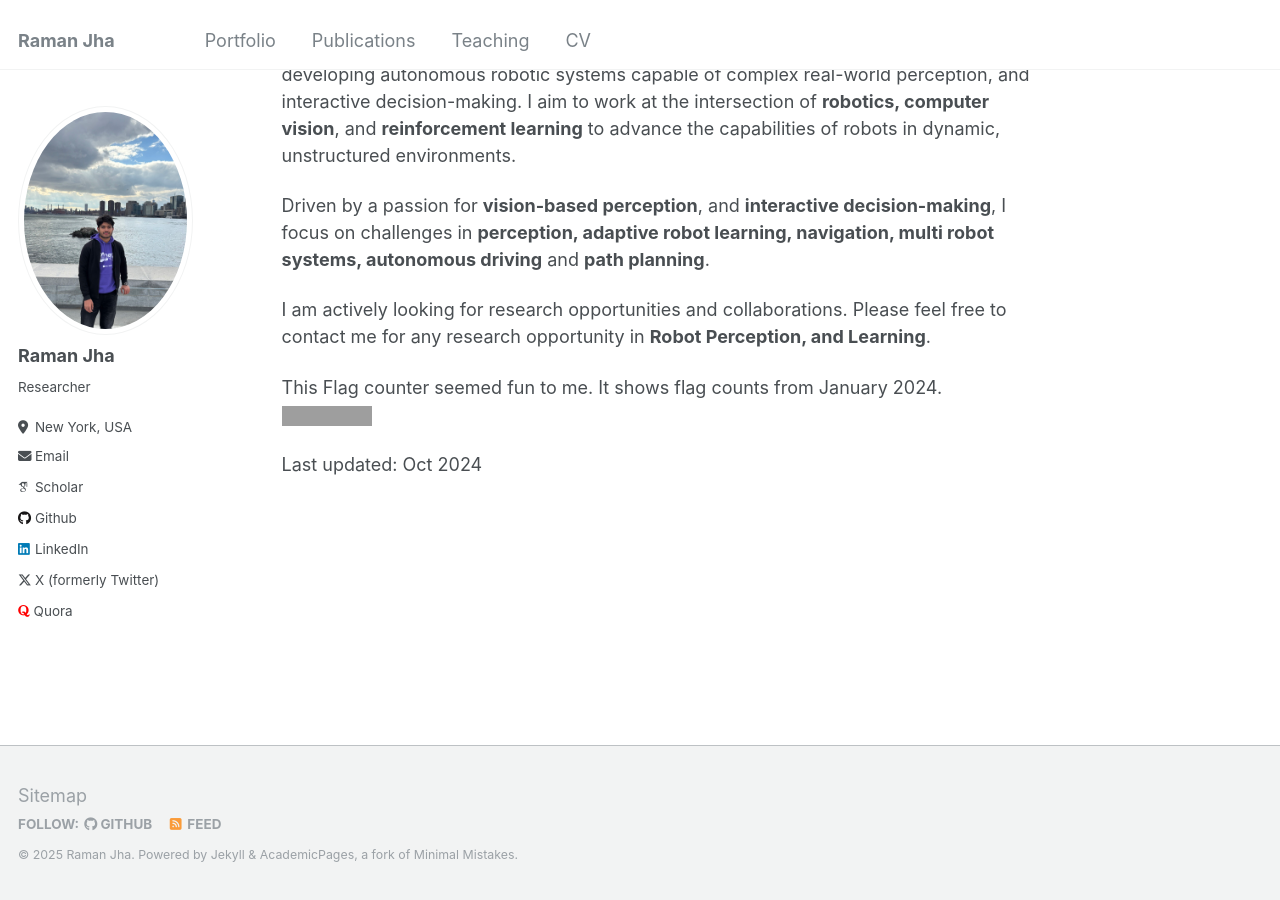
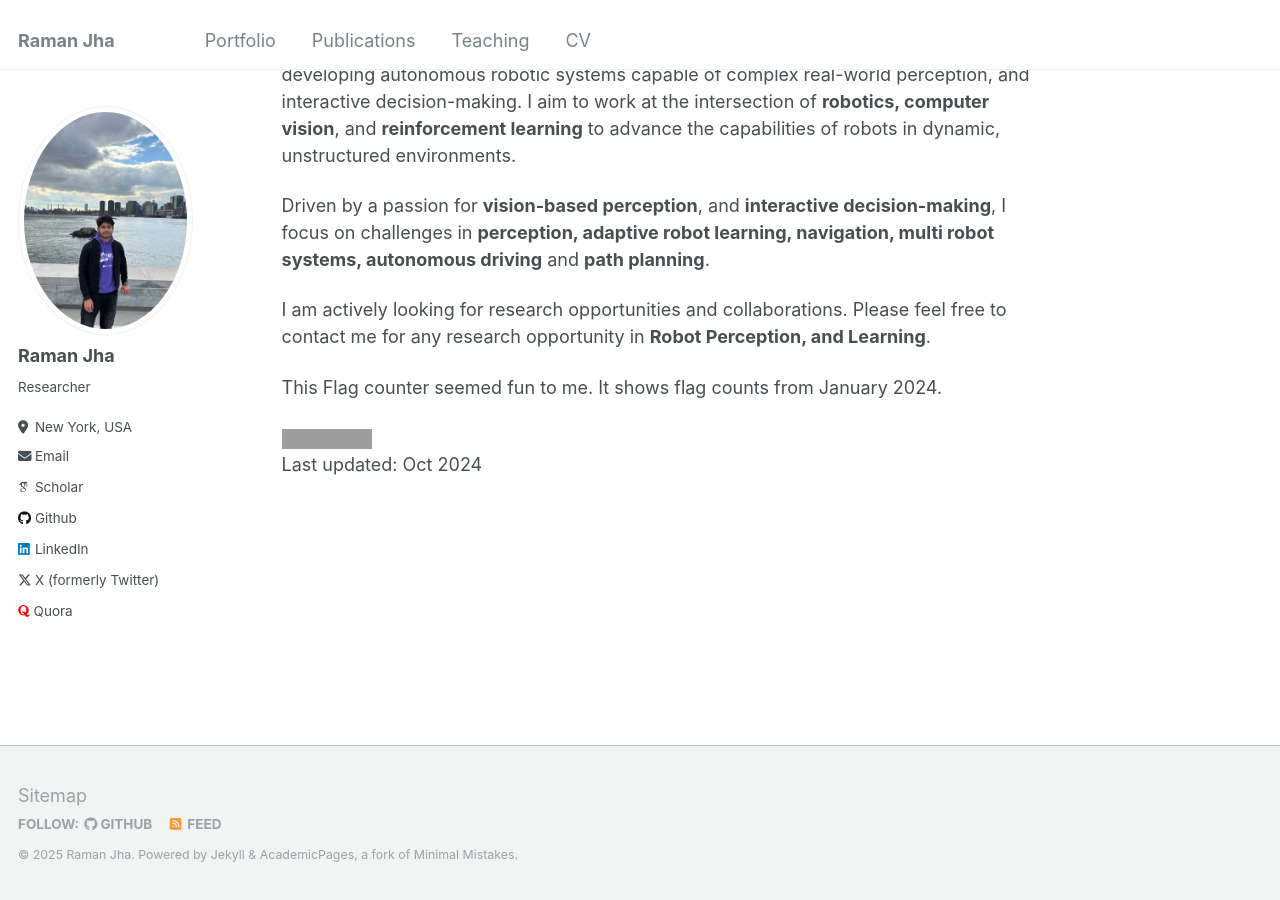
Before and after one commit to jhakrraman/jhakrraman.github.io, a Jekyll site: the page built from _pages/about.md, in a window 1280 px wide and 900 px high, scrolled down 694 px. Built offline with Jekyll 4.4.1, drawn with Linux system fonts in a browser that asks for light colours; some web fonts are replaced; grey boxes are pictures that could not be loaded.

Commit message:
Update about.md

```diff
--- a/_pages/about.md
+++ b/_pages/about.md
@@ -21,6 +21,12 @@ Driven by a passion for **vision-based perception**, and **interactive decision-
 I am actively looking for research opportunities and collaborations. Please feel free to contact me for any research opportunity in **Robot Perception, and Learning**.
 
 This Flag counter seemed fun to me. It shows flag counts from January 2024.
-<a href="https://info.flagcounter.com/FhE2"><img src="https://s01.flagcounter.com/count2/FhE2/bg_FFFFFF/txt_000000/border_CCCCCC/columns_5/maxflags_50/viewers_0/labels_0/pageviews_1/flags_1/percent_0/" alt="Free counters!" border="0"></a>
+
+<div>
+  <a href="https://info.flagcounter.com/FhE2">
+    <img src="https://s01.flagcounter.com/count2/FhE2/bg_FFFFFF/txt_000000/border_CCCCCC/columns_5/maxflags_50/viewers_0/labels_0/pageviews_1/flags_1/percent_0/" alt="Free counters!" border="0">
+  </a>
+</div>
+
 
 Last updated: Oct 2024
```
